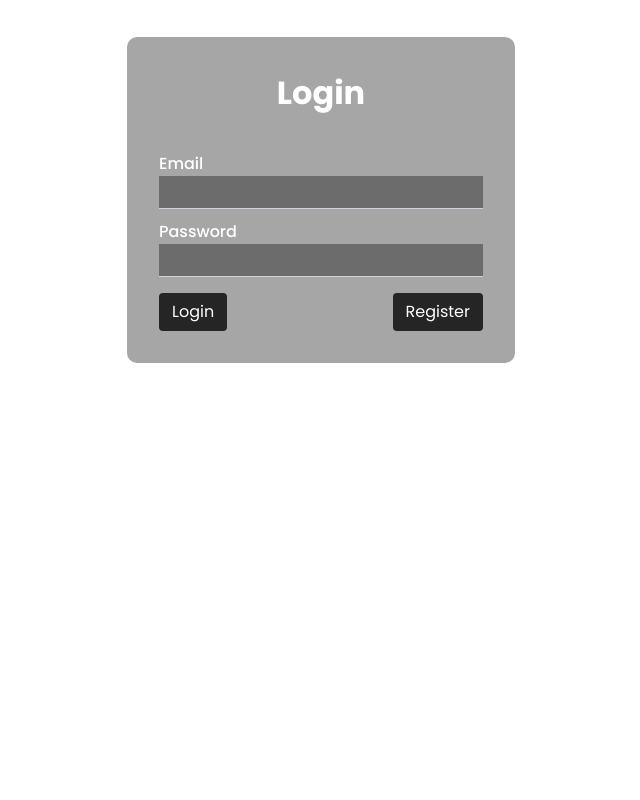
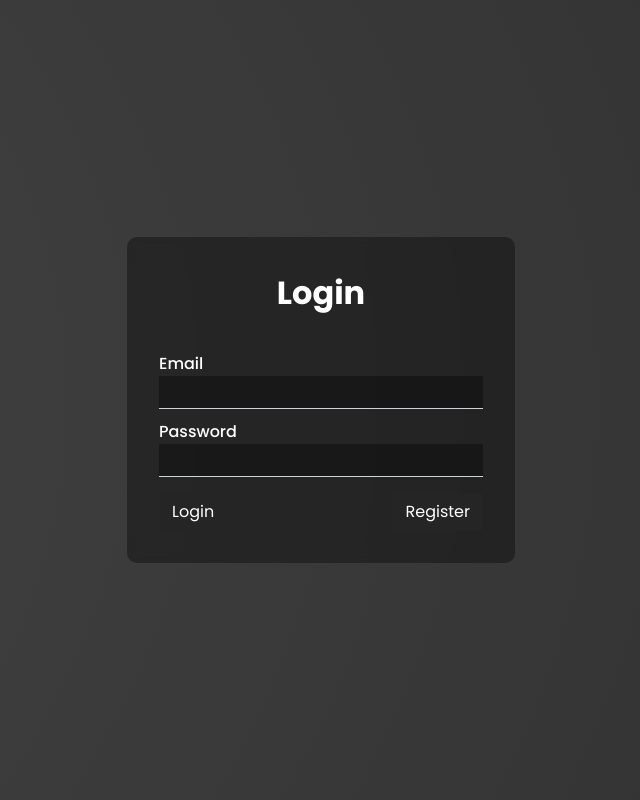
Before and after one commit to Di3go0-0/ProjectManagement, a React (Vite) app in the folder front/: page /login in a window 1280 px wide. Shown: the whole page, without its empty margins (319-959 px from the left). Built offline with nearby package versions, Linux system fonts and the light colour scheme.

Commit message:
update login and register css

```diff
--- /dev/null
+++ b/front/src/Pages/Public/Css/Auth.css
@@ -0,0 +1,25 @@
+.gradient-background {
+  background: radial-gradient(ellipse at center, #4d4d4d 0%, #242424 100%);
+  background-size: 400% 400%;
+  animation: gradientAnimation 15s ease infinite;
+  min-height: 100vh;
+  width: 100%;
+
+  display: flex;
+  justify-content: center;
+  align-items: center;
+}
+
+@keyframes gradientAnimation {
+  0% {
+    background-position: 0% 50%;
+  }
+
+  50% {
+    background-position: 100% 50%;
+  }
+
+  100% {
+    background-position: 0% 50%;
+  }
+}
--- a/front/src/Pages/Public/Home/Home.tsx
+++ b/front/src/Pages/Public/Home/Home.tsx
@@ -1,22 +1,17 @@
-import { useEffect } from "react"
-import { useAuth, useProject } from "../../../Context"
+import { useProject } from "../../../Context"
 import './Home.css'
-import { Navbar, ProjectCard } from "../../../Components"
+import { ProjectCard } from "../../../Components"
 
 
 export const Home = () => {
-  const { Logout } = useAuth()
   const { GetProjects, projects } = useProject()
-
-  useEffect(() => {
+  if (projects.length === 0) {
     GetProjects()
-  }, [GetProjects])
-
-  // console.log(projects)
+  }
+  console.log(projects)
 
   return (
     <>
-      <Navbar />
       <div className='home-container'>
         < h1 className='title' > Mis Proyectos</h1 >
         <div className='project-cards'>
@@ -24,7 +19,7 @@
             <ProjectCard
               key={project.id}
               Project={project}
-              taskCount={10}
+              taskCount={project.tasks.length}
             />
           ))}
         </div>
--- a/front/src/Pages/Public/Login/Login.css
+++ /dev/null
@@ -1,16 +0,0 @@
-.login-container {
-  font-family: Arial, sans-serif;
-  /* background-image: url(../../../Resources/IMG/wallpaperflare-cropped.jpg); */
-  /* background-size: cover; */
-
-
-
-
-  display: flex;
-  justify-content: center;
-  align-items: center;
-  padding: 5px;
-  /* height: 100vh; */
-
-  overflow: hidden;
-}
--- a/front/src/Pages/Public/Login/Login.tsx
+++ b/front/src/Pages/Public/Login/Login.tsx
@@ -2,7 +2,7 @@
 import { useNavigate } from 'react-router-dom';
 import { LoginForm } from '../../../Components';
 import { useAuth } from '../../../Context';
-import './Login.css'
+import '../Css/Auth.css'
 
 export const Login = () => {
   const { SingIn, isAuthenticated, errors } = useAuth();
@@ -16,7 +16,7 @@
 
 
   return (
-    <div className="login-container">
+    <div className='gradient-background'>
       <LoginForm handleSingIn={SingIn} serverErrors={errors} />
     </div>
   )
--- a/front/src/Pages/Public/Register/Register.css
+++ /dev/null
@@ -1,16 +0,0 @@
-.register-container {
-  font-family: Arial, sans-serif;
-  /* background-image: url(../../../Resources/IMG/wallpaperflare-cropped.jpg); */
-  /* background-size: cover; */
-
-
-
-
-  display: flex;
-  justify-content: center;
-  align-items: center;
-  padding: 5px;
-  /* height: 100vh; */
-
-  overflow: hidden;
-}
--- a/front/src/Pages/Public/Register/Register.tsx
+++ b/front/src/Pages/Public/Register/Register.tsx
@@ -1,8 +1,8 @@
 import { useEffect } from 'react';
 import { RegisterForm } from '../../../Components';
 import { useAuth } from '../../../Context';
-import './Register.css'
 import { useNavigate } from 'react-router-dom';
+import '../Css/Auth.css'
 
 export const Register = () => {
   const { SignUp, isRegistered, errors } = useAuth();
@@ -16,7 +16,7 @@
 
 
   return (
-    <div className="register-container">
+    <div className='gradient-background'>
       <RegisterForm handleSingUp={SignUp} serverErrors={errors} />
     </div>
   )
```
